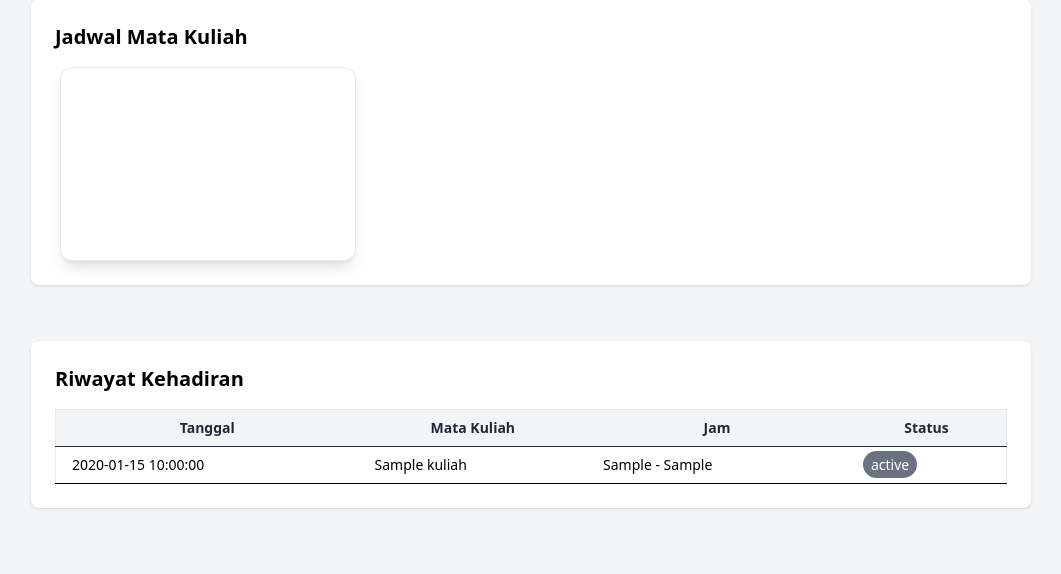
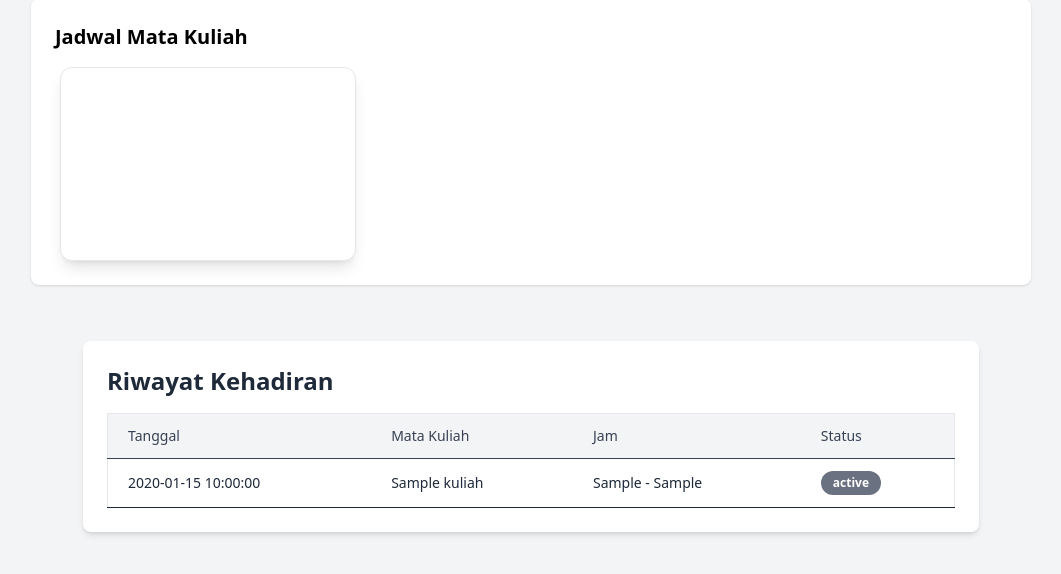
Before and after one commit to King-Jamal/E-Presensi, a PHP site: page /dashboard.php in a window 1280 px wide. Shown: the part 113-687 px from the top of the page, without its empty margins (109-1170 px from the left). Run offline with PHP 8.4, Linux system fonts and the light colour scheme; the visitor is signed in with stand-in values (Sample User, id 1); tables that the repository leaves empty or names only in its code hold one stand-in row (values such as "Sample post"); a stand-in replaces the project's code that opens the database connection.

Commit message:
fix : UI dashboard mhs

```diff
--- a/views/mahasiswa/dashboard.php
+++ b/views/mahasiswa/dashboard.php
@@ -111,31 +111,30 @@ $riwayat = $koneksi->query($query);
 
             <?php require_once '../../controllers/mhs/jadwal.php'; ?>
         </div>
-        <div class="mt-8 grid grid-cols-1" id="absen">
-            <div class="w-[1000px] max-w-full mx-auto">
-                <div class="bg-white p-6 rounded-lg shadow mb-6">
-
-                    <h2 class="text-xl font-semibold mb-4">Riwayat Kehadiran</h2>
+        <div class="mt-8" id="absen">
+          <div class="w-full max-w-4xl mx-auto">
+            <div class="bg-white p-6 rounded-lg shadow-md mb-6">
+                <h2 class="text-2xl font-semibold mb-4 text-gray-800">Riwayat Kehadiran</h2>
 
                 <div class="overflow-x-auto">
-                        <table class="min-w-full bg-white border border-gray-200 text-sm">
-                            <thead class="bg-gray-100 text-gray-800">
+                    <table class="min-w-full border border-gray-200 text-sm text-left">
+                        <thead class="bg-gray-100 text-gray-700">
                             <tr>
-                                <th class="px-4 py-2 border-b">Tanggal</th>
-                                <th class="px-4 py-2 border-b">Mata Kuliah</th>
-                                <th class="px-4 py-2 border-b">Jam</th>
-                                <th class="px-4 py-2 border-b">Status</th>
+                                <th class="px-5 py-3 border-b font-medium">Tanggal</th>
+                                <th class="px-5 py-3 border-b font-medium">Mata Kuliah</th>
+                                <th class="px-5 py-3 border-b font-medium">Jam</th>
+                                <th class="px-5 py-3 border-b font-medium">Status</th>
                             </tr>
                         </thead>
-                            <tbody>
+                        <tbody class="text-gray-800">
                             <?php if ($riwayat->num_rows > 0): ?>
                             <?php while ($row = $riwayat->fetch_assoc()): ?>
-                                <tr class="hover:bg-gray-50">
-                                    <td class="px-4 py-2 border-b"><?= $row['Tanggal'] ?></td>
-                                    <td class="px-4 py-2 border-b"><?= $row['Nama_MK'] ?></td>
-                                    <td class="px-4 py-2 border-b"><?= $row['Jam_mulai'] ?> - <?= $row['Jam_selesai'] ?></td>
-                                    <td class="px-4 py-2 border-b">
-                                    <span class="px-2 py-1 rounded-full text-white
+                            <tr class="hover:bg-gray-50 transition">
+                                <td class="px-5 py-3 border-b"><?= $row['Tanggal'] ?></td>
+                                <td class="px-5 py-3 border-b"><?= $row['Nama_MK'] ?></td>
+                                <td class="px-5 py-3 border-b"><?= $row['Jam_mulai'] ?> - <?= $row['Jam_selesai'] ?></td>
+                                <td class="px-5 py-3 border-b">
+                                    <span class="inline-block px-3 py-1 text-xs font-semibold rounded-full text-white
                                         <?= match($row['Status']) {
                                             'Hadir' => 'bg-green-500',
                                             'Izin' => 'bg-yellow-500',
@@ -165,6 +164,7 @@ $riwayat = $koneksi->query($query);
 
 
 
+
       </main>
     </div>
   </div>
```
Also changed, not shown: controllers/login.php (+0 -69 lines). Lines whose indentation alone changed are shown as unchanged.
